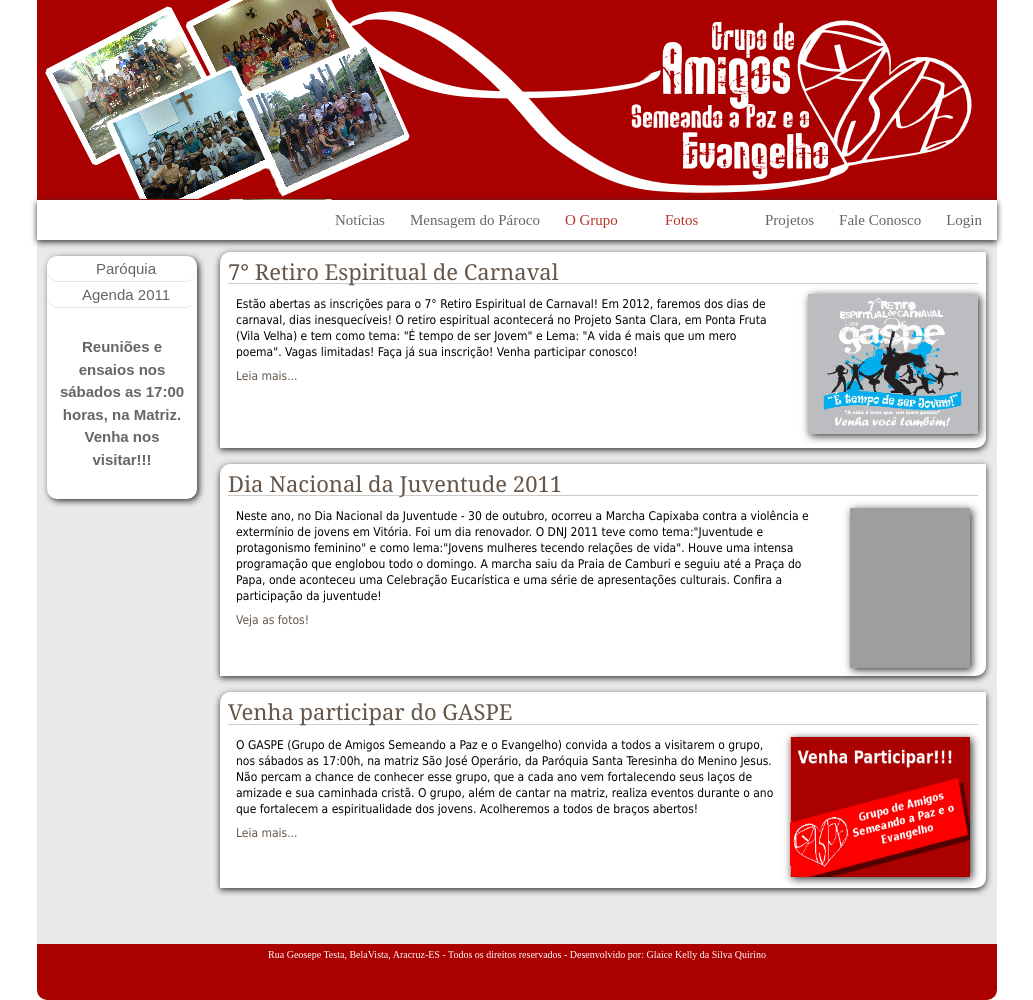
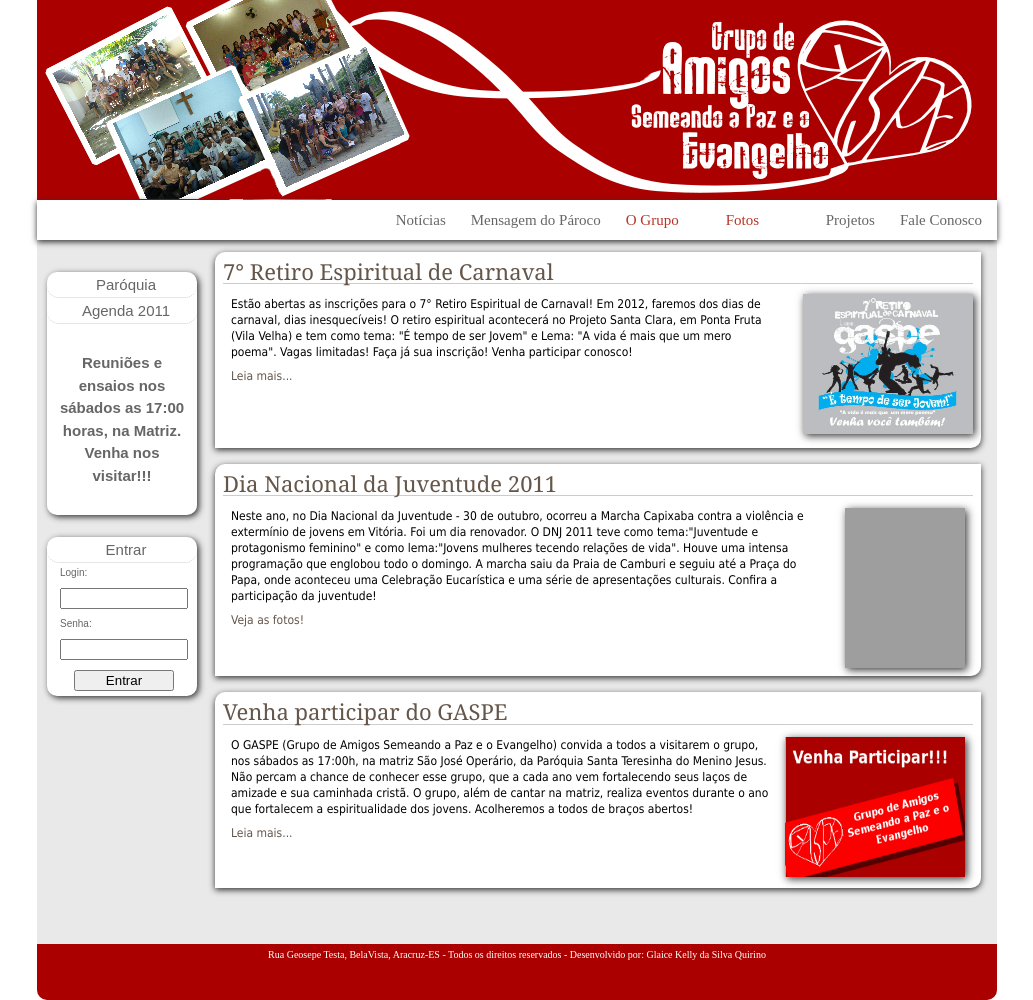
Before and after one commit to glaice/gaspe, a PHP site: page /index.php in a window 1280 px wide. Shown: the whole page, without its empty margins (123-1156 px from the left). Run offline with PHP 8.4, Linux system fonts and the light colour scheme; some libraries are stand-ins or nearby versions; grey boxes are pictures that could not be loaded.

Commit message:
adicionando login

```diff
--- a/css/layout.css
+++ b/css/layout.css
@@ -31,10 +31,25 @@
                 background: url('../images/bannerGASPE.png');
             }
 
+
 /****************************************************************
 ******************* Area Menu Lateral ***************************
 ****************************************************************/
             #area-lateral {
+                width:150px;
+                min-height:150px;
+                float:left;
+                margin-top:16px;
+                margin-bottom:16px;
+                margin-right:15px;
+
+            }
+
+
+/****************************************************************
+******************* Area Menu Lateral ***************************
+****************************************************************/
+/*            #area-lateral {
                 width:10px;
                 height:900px;
                 float:left;
@@ -43,11 +58,11 @@
                 margin-left:0px;
 
             }
-
+*/
             #area-menu-lateral {
                 width:150px;
                 min-height:150px;
-                float:left;
+  /*              float:left;  */
                 margin-top:16px;
                 margin-bottom:16px;
                 margin-left:10px;
@@ -90,6 +105,79 @@
 
 
 /****************************************************************
+******************* Area Menu Lateral - Login *******************
+****************************************************************/
+            #area-lateral-login {
+                width:10px;
+                height:900px;
+/*                float:left; */
+                margin-top:16px;
+                margin-bottom:16px;
+                margin-left:0px;
+
+            }
+
+            #area-menu-lateral-login {
+                width:150px;
+                min-height:50px;
+                float:left;
+                margin-top:6px;
+                margin-bottom:16px;
+                margin-left:10px;
+                background:white;
+                -moz-border-radius:10px;
+                -webkit-border-radius:10px;
+                -moz-box-shadow:0px 0px 0px #333;
+                -webkit-box-shadow: 0px 0px 0px #333;
+                box-shadow:2px 2px 6px #333;
+                border:0px solid #CCCCCC;
+            }
+
+            #area-menu-lateral-login input{
+                width:120px;
+            }
+
+            #area-menu-lateral-login  a{
+                font-size:15px;
+                font-family: Arial,Tahoma,Verdana,Helvetica,"Bitstream Vera Sans",sans-serif;
+                padding:2px;
+                padding-left:10px;
+                display: block; /* ocupa toda area do li */
+                text-align:center;
+                text-decoration:none; /* retira sublinhado do link */
+                color:#666666;
+                padding-top:5px;
+                padding-bottom:5px;
+                border:0px solid green;
+            }
+
+            #area-menu-lateral-login  p{
+                font-size:10px;
+                font-family: Arial,Tahoma,Verdana,Helvetica,"Bitstream Vera Sans",sans-serif;
+               /* text-align:center;*/
+                text-decoration:none; /* retira sublinhado do link */
+                color:#666666;
+                padding-left:13px;
+                padding-top:5px;
+                padding-bottom:5px;
+                border:0px solid green;
+            }
+
+            #area-menu-lateral-login li{
+                list-style:none;
+                -moz-border-radius:12px;
+                -webkit-border-radius:12px;
+                border-bottom:1px dotted #CCCCCC;
+            }
+
+            #area-menu-lateral-login li:hover {
+                background-color:#E6E6E6;
+                -moz-border-radius:12px;
+                -webkit-border-radius:12px;
+                list-style:none;
+            }
+
+/****************************************************************
 ******************* Area Menu Superior **************************
 ****************************************************************/
 
@@ -117,7 +205,7 @@
                 min-height:400px;
                 background:#e9e9e9;
                 padding-right:7px;
-                padding-left:10px;
+                padding-left:0px;
                 padding-bottom:40px;
                 margin-top: 12px ;
                 margin-left: 8px ;
--- a/login.php
+++ b/login.php
@@ -1,46 +1,16 @@
-<?php
 
-include "cabecalho.php";
-
-?>
-
-    <title> GASPE </title>
+         <form id="FORM1" name="form1" method="post" action="logar.php">
+                  <p >Login:</p>
+                  <p><input name="nome" type="text" id="nome" /></p>
+                  <p>Senha:</p>
+                  <p><input name="senha" type="text" id="senha" /></p>
+                  <p style="text-align:center; padding-left: 4px;"><input style=" width:100px;" type="submit" name="Submit" value="Entrar" /></p>
+            </form>
 
 <?php
 
-include "pos_cabecalho.php";
+if ( isset($_GET["mensagem"]) ){
+    echo  $_GET["mensagem"];
+}
 
 ?>
-
-    <div id="noticia"><h3>Faça seu login</h3>
-
-
-        <p><br></p>
-        <div style="float: left;margin-left: 10px;">
-            <br><br><br><br><br>
-            <form id="form1" name="form1" method="post" action="enviar_contato.php">
-                <table width="380" border="0" cellspacing="2" cellpadding="5">
-                <tr>
-                  <td>Nome ou e-mail:</td>
-                  <td><input name="nome" type="text" id="nome" /></td>
-                </tr>
-                <tr>
-                  <td>senha:</td>
-                  <td><input name="senha" type="text" id="senha" /></td>
-                </tr>
-                <tr>
-                  <td> </td>
-                  <td><input type="submit" name="Submit" value="Entrar" /></td>
-                </tr>
-                </table>
-            </form>
-        </div>
-        <img src="images/grupo.jpg" style="float: right; margin-right: 10px; margin-bottom:10px;">
-
-    </div>
-
-<?php
-
-include "rodape.php";
-
-?>
--- a/menu.php
+++ b/menu.php
@@ -1,8 +1,6 @@
             <div id="area-menu-superior">
                 <div id="menu">
                     <ul id="menu-ul" class="menu-ul">
-
-                        <li class="menu-cinza"><a href="login.php">Login</a></li>
                         <li class="menu-cinza"><a href="contatos.php">Fale Conosco</a></li>
                         <li class="menu-cinza"><a href="projetos.php ">Projetos</a></li>
                         <li class="menu-vermelho menu">
@@ -23,14 +21,26 @@
                     </ul>
                 </div> <!--/ Fechando menu /-->
             </div> <!--/ Fechando area-menu-superior /-->
-            <div id="area-menu-lateral" >
+            <div id ="area-lateral">
+                <div id="area-menu-lateral" >
                 <ul>
                     <li><a href="paroquia.php">Paróquia</a></li>
 <!--                    <li><a href="comunidade.php">Comunidade</a></li>-->
                     <li><a href="agenda.php">Agenda 2011</a></li>
                 </ul>
                 <a href="mensagem.php"style="line-height:1.5em; padding:28px 10px; font-weight:bold;">Reuniões e ensaios nos sábados as 17:00 horas, na Matriz. Venha nos visitar!!!</a>
-            </div> <!--/ Fechando area-menu\-lateral /-->
+                </div> <!--/ Fechando area-menu\-lateral /-->
+                <div id="area-menu-lateral-login" >
+                <ul>
+<?php if(isset($_COOKIE["logado"]) and $_COOKIE["logado"]== "sim"){    ?>
+                        <li class="menu-cinza"><a href="./desloga.php">Sair</a></li>
+
+<?php } else {?>
+                        <li class="menu-cinza"><a name = "login" href="./#login">Entrar</a></li>
+<?php  include "login.php";  } ?>
+                </ul>
+                </div>
+        </div>
 
 <script type="text/javascript"><!--//--><![CDATA[//><!--
 startList = function() {
```
